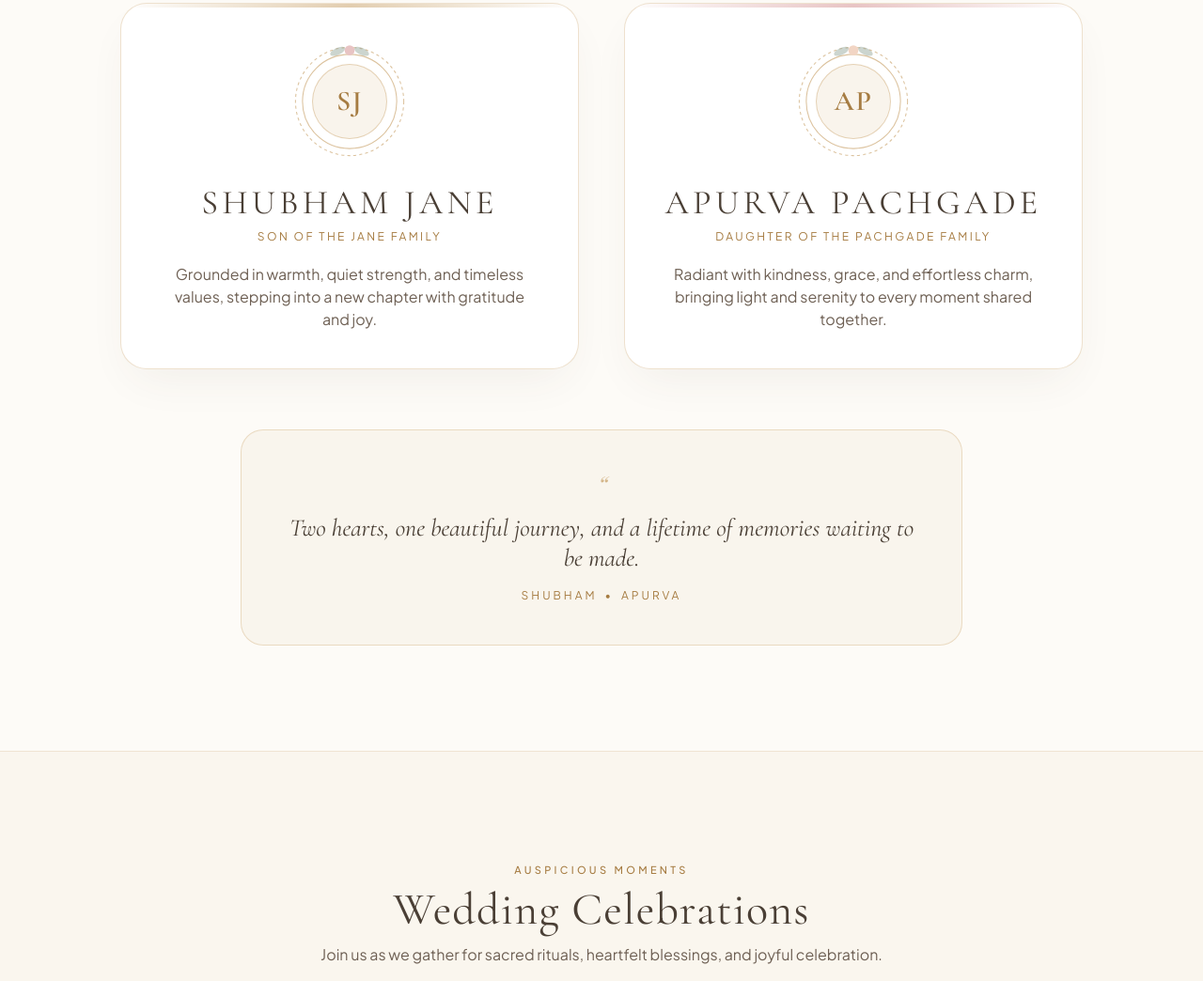
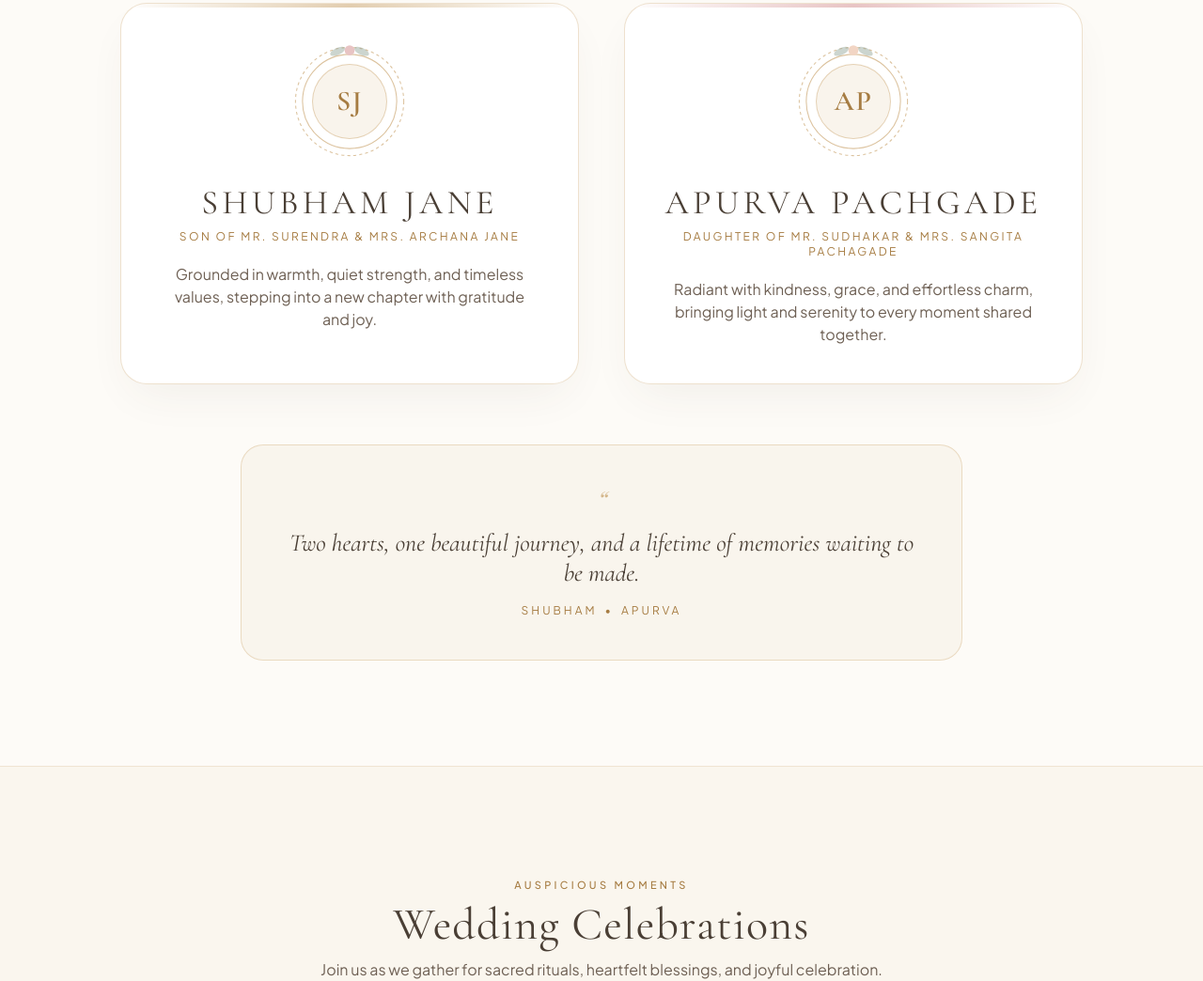
Before and after one commit to shubhamjane/Wedding-card, a plain HTML site: page index.html in a window 1280 px wide. Shown: the part 1385-2429 px from the top of the page at 94% size. Drawn offline with nearby package versions, Linux system fonts and the light colour scheme.

Commit message:
Update family descriptions in index.htmlSome modifications

```diff
--- a/index.html
+++ b/index.html
@@ -469,7 +469,7 @@
               SHUBHAM JANE
             </h3>
             <p class="mt-2 text-xs uppercase tracking-[0.2em] text-champagneDark">
-              Son of the Jane Family
+              Son of Mr. Surendra & Mrs. Archana Jane
             </p>
             <p class="mt-5 text-sm sm:text-base text-inkSoft leading-relaxed max-w-sm mx-auto">
               Grounded in warmth, quiet strength, and timeless values, stepping into a new chapter with gratitude and joy.
@@ -497,7 +497,7 @@
               APURVA PACHGADE
             </h3>
             <p class="mt-2 text-xs uppercase tracking-[0.2em] text-champagneDark">
-              Daughter of the Pachgade Family
+              Daughter of Mr. Sudhakar & Mrs. Sangita Pachagade
             </p>
             <p class="mt-5 text-sm sm:text-base text-inkSoft leading-relaxed max-w-sm mx-auto">
               Radiant with kindness, grace, and effortless charm, bringing light and serenity to every moment shared together.
```
